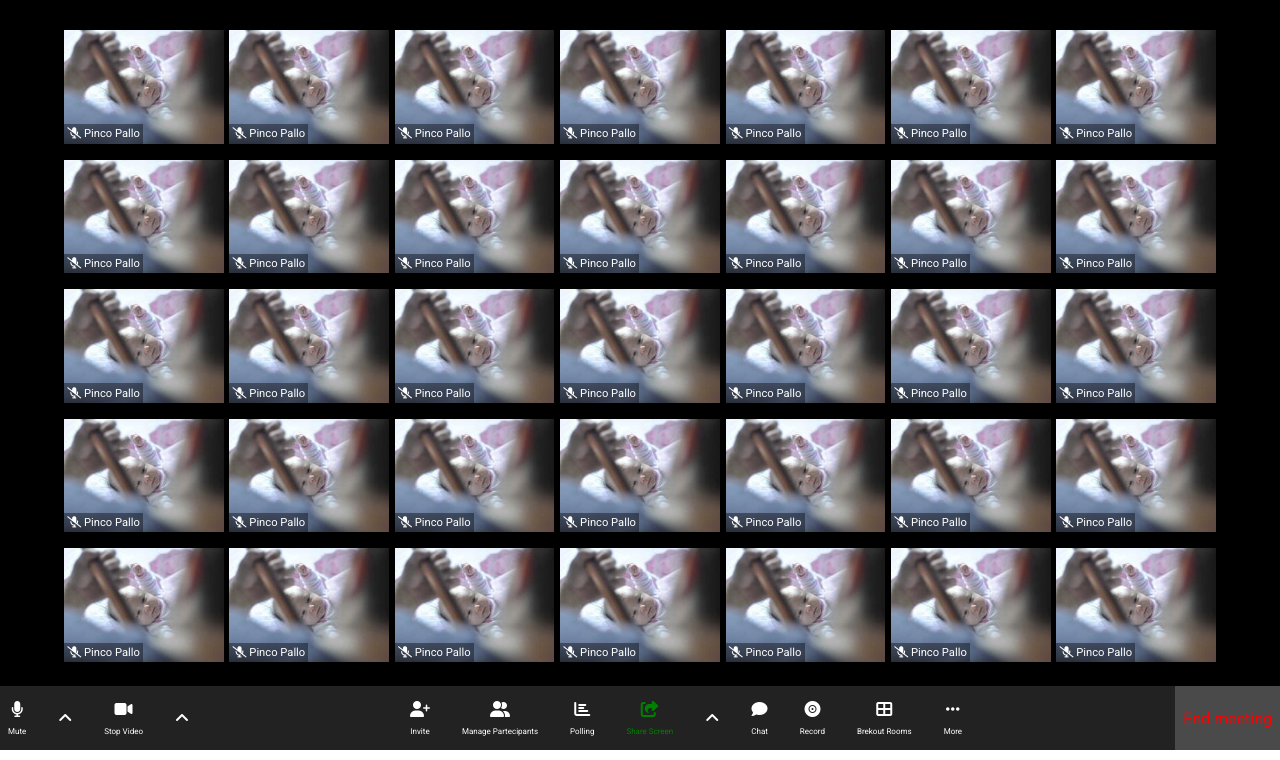
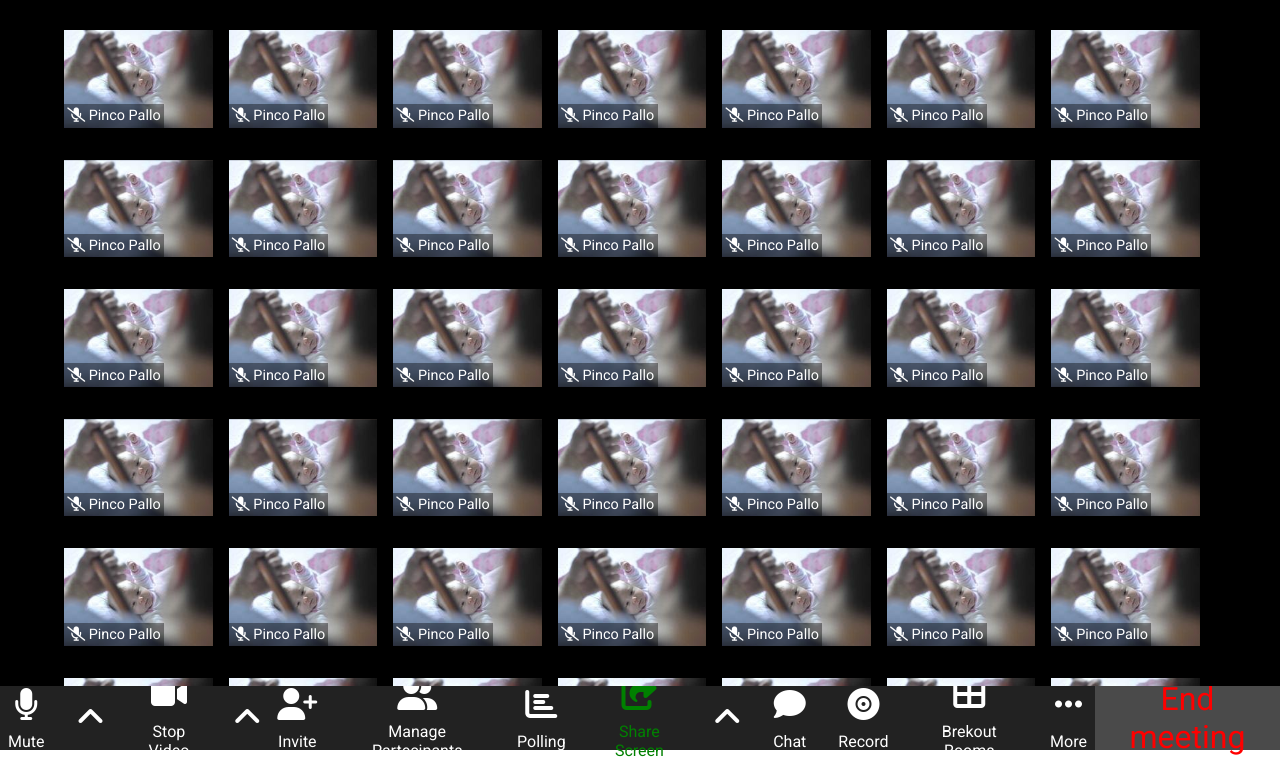
Before and after one commit to AndreazzaRiccardo/html-css-zoom, a plain HTML site: page index.html in a window 1280 px wide. Shown: the part 50-810 px from the top of the page. Drawn offline with Linux system fonts and the light colour scheme; a web font is replaced by a local one.

Commit message:
fix: some errors

```diff
--- a/css/style.css
+++ b/css/style.css
@@ -26,6 +26,11 @@
         font-family: "Roboto", sans-serif;
     }
 
+    a {
+        color: inherit;
+        text-decoration: none;
+    }
+
 /* HEADER */
 
     header {
@@ -36,6 +41,7 @@
         justify-content: flex-end;
         padding: 1rem;
         align-items: center;
+        font-size: 1.5rem;
     }
 
     header div {
@@ -54,29 +60,29 @@
         width: 95%;
         height: 87vh;
         margin: 0 auto;
-        overflow: auto;
-        justify-content: space-between;
+        gap: 1rem;
         padding: 2rem 2rem 1rem;
+        overflow-y: auto;
     }
 
     .video-card {
         background-image: url(../img/1066-246x146.jpg);
-        width: calc(97% / 7);
-        background-repeat: no-repeat;
+        width: calc(100% / 7 - 1rem);
+        height: calc(100% / 5 - 2rem);
         background-size: cover;
         background-position: center;
         margin: 0.5rem 0;
         position: relative;
     }
 
-    .video-container span {
+    .video-container a {
         background-color: rgba(0,0,0, 0.4);
         color: white;
         position: absolute;
         bottom: 0;
         left: 0;
         padding: 0.2rem;
-        font-size: 0.7rem;
+        font-size: 0.9rem;
     }
 
 
@@ -88,10 +94,11 @@
         color: white;
         display: flex;
         justify-content: space-between;
+        font-size: 2rem;
     }
 
     nav p {
-        font-size: 0.5rem;
+        font-size: 1rem;
         margin-top: 0.5rem;
     }
 
--- a/index.html
+++ b/index.html
@@ -24,9 +24,9 @@
         <header>
 
             <div>
-                <i class="fa-solid fa-table-cells"></i> Speaker View
+                <a href=""><i class="fa-solid fa-table-cells"></i> Speaker View</a>
             </div>
-            <div><i class="fa-solid fa-maximize"></i></div>
+            <div><a href=""><i class="fa-solid fa-maximize"></i></a></div>
 
         </header>
 
@@ -36,110 +36,155 @@
             <div class="video-container">
 
                 <div class="video-card">
-                    <span><i class="fa-solid fa-microphone-slash"></i> Pinco Pallo</span>
+                    <a href=""><i class="fa-solid fa-microphone-slash"></i> Pinco Pallo</a>
                 </div>
                 <div class="video-card">
-                    <span><i class="fa-solid fa-microphone-slash"></i> Pinco Pallo</span>
+                    <a href=""><i class="fa-solid fa-microphone-slash"></i> Pinco Pallo</a>
                 </div>
                 <div class="video-card">
-                    <span><i class="fa-solid fa-microphone-slash"></i> Pinco Pallo</span>
+                    <a href=""><i class="fa-solid fa-microphone-slash"></i> Pinco Pallo</a>
                 </div>
                 <div class="video-card">
-                    <span><i class="fa-solid fa-microphone-slash"></i> Pinco Pallo</span>
+                    <a href=""><i class="fa-solid fa-microphone-slash"></i> Pinco Pallo</a>
                 </div>
                 <div class="video-card">
-                    <span><i class="fa-solid fa-microphone-slash"></i> Pinco Pallo</span>
+                    <a href=""><i class="fa-solid fa-microphone-slash"></i> Pinco Pallo</a>
                 </div>
                 <div class="video-card">
-                    <span><i class="fa-solid fa-microphone-slash"></i> Pinco Pallo</span>
+                    <a href=""><i class="fa-solid fa-microphone-slash"></i> Pinco Pallo</a>
                 </div>
                 <div class="video-card">
-                    <span><i class="fa-solid fa-microphone-slash"></i> Pinco Pallo</span>
+                    <a href=""><i class="fa-solid fa-microphone-slash"></i> Pinco Pallo</a>
                 </div>
                 <div class="video-card">
-                    <span><i class="fa-solid fa-microphone-slash"></i> Pinco Pallo</span>
+                    <a href=""><i class="fa-solid fa-microphone-slash"></i> Pinco Pallo</a>
                 </div>
                 <div class="video-card">
-                    <span><i class="fa-solid fa-microphone-slash"></i> Pinco Pallo</span>
+                    <a href=""><i class="fa-solid fa-microphone-slash"></i> Pinco Pallo</a>
                 </div>
                 <div class="video-card">
-                    <span><i class="fa-solid fa-microphone-slash"></i> Pinco Pallo</span>
+                    <a href=""><i class="fa-solid fa-microphone-slash"></i> Pinco Pallo</a>
                 </div>
                 <div class="video-card">
-                    <span><i class="fa-solid fa-microphone-slash"></i> Pinco Pallo</span>
+                    <a href=""><i class="fa-solid fa-microphone-slash"></i> Pinco Pallo</a>
                 </div>
                 <div class="video-card">
-                    <span><i class="fa-solid fa-microphone-slash"></i> Pinco Pallo</span>
+                    <a href=""><i class="fa-solid fa-microphone-slash"></i> Pinco Pallo</a>
                 </div>
                 <div class="video-card">
-                    <span><i class="fa-solid fa-microphone-slash"></i> Pinco Pallo</span>
+                    <a href=""><i class="fa-solid fa-microphone-slash"></i> Pinco Pallo</a>
                 </div>
                 <div class="video-card">
-                    <span><i class="fa-solid fa-microphone-slash"></i> Pinco Pallo</span>
+                    <a href=""><i class="fa-solid fa-microphone-slash"></i> Pinco Pallo</a>
                 </div>
                 <div class="video-card">
-                    <span><i class="fa-solid fa-microphone-slash"></i> Pinco Pallo</span>
+                    <a href=""><i class="fa-solid fa-microphone-slash"></i> Pinco Pallo</a>
                 </div>
                 <div class="video-card">
-                    <span><i class="fa-solid fa-microphone-slash"></i> Pinco Pallo</span>
+                    <a href=""><i class="fa-solid fa-microphone-slash"></i> Pinco Pallo</a>
                 </div>
                 <div class="video-card">
-                    <span><i class="fa-solid fa-microphone-slash"></i> Pinco Pallo</span>
+                    <a href=""><i class="fa-solid fa-microphone-slash"></i> Pinco Pallo</a>
                 </div>
                 <div class="video-card">
-                    <span><i class="fa-solid fa-microphone-slash"></i> Pinco Pallo</span>
+                    <a href=""><i class="fa-solid fa-microphone-slash"></i> Pinco Pallo</a>
                 </div>
                 <div class="video-card">
-                    <span><i class="fa-solid fa-microphone-slash"></i> Pinco Pallo</span>
+                    <a href=""><i class="fa-solid fa-microphone-slash"></i> Pinco Pallo</a>
                 </div>
                 <div class="video-card">
-                    <span><i class="fa-solid fa-microphone-slash"></i> Pinco Pallo</span>
+                    <a href=""><i class="fa-solid fa-microphone-slash"></i> Pinco Pallo</a>
                 </div>
                 <div class="video-card">
-                    <span><i class="fa-solid fa-microphone-slash"></i> Pinco Pallo</span>
+                    <a href=""><i class="fa-solid fa-microphone-slash"></i> Pinco Pallo</a>
                 </div>
                 <div class="video-card">
-                    <span><i class="fa-solid fa-microphone-slash"></i> Pinco Pallo</span>
+                    <a href=""><i class="fa-solid fa-microphone-slash"></i> Pinco Pallo</a>
                 </div>
                 <div class="video-card">
-                    <span><i class="fa-solid fa-microphone-slash"></i> Pinco Pallo</span>
+                    <a href=""><i class="fa-solid fa-microphone-slash"></i> Pinco Pallo</a>
                 </div>
                 <div class="video-card">
-                    <span><i class="fa-solid fa-microphone-slash"></i> Pinco Pallo</span>
+                    <a href=""><i class="fa-solid fa-microphone-slash"></i> Pinco Pallo</a>
                 </div>
                 <div class="video-card">
-                    <span><i class="fa-solid fa-microphone-slash"></i> Pinco Pallo</span>
+                    <a href=""><i class="fa-solid fa-microphone-slash"></i> Pinco Pallo</a>
                 </div>
                 <div class="video-card">
-                    <span><i class="fa-solid fa-microphone-slash"></i> Pinco Pallo</span>
+                    <a href=""><i class="fa-solid fa-microphone-slash"></i> Pinco Pallo</a>
                 </div>
                 <div class="video-card">
-                    <span><i class="fa-solid fa-microphone-slash"></i> Pinco Pallo</span>
+                    <a href=""><i class="fa-solid fa-microphone-slash"></i> Pinco Pallo</a>
                 </div>
                 <div class="video-card">
-                    <span><i class="fa-solid fa-microphone-slash"></i> Pinco Pallo</span>
+                    <a href=""><i class="fa-solid fa-microphone-slash"></i> Pinco Pallo</a>
                 </div>
                 <div class="video-card">
-                    <span><i class="fa-solid fa-microphone-slash"></i> Pinco Pallo</span>
+                    <a href=""><i class="fa-solid fa-microphone-slash"></i> Pinco Pallo</a>
                 </div>
                 <div class="video-card">
-                    <span><i class="fa-solid fa-microphone-slash"></i> Pinco Pallo</span>
+                    <a href=""><i class="fa-solid fa-microphone-slash"></i> Pinco Pallo</a>
                 </div>
                 <div class="video-card">
-                    <span><i class="fa-solid fa-microphone-slash"></i> Pinco Pallo</span>
+                    <a href=""><i class="fa-solid fa-microphone-slash"></i> Pinco Pallo</a>
                 </div>
                 <div class="video-card">
-                    <span><i class="fa-solid fa-microphone-slash"></i> Pinco Pallo</span>
+                    <a href=""><i class="fa-solid fa-microphone-slash"></i> Pinco Pallo</a>
                 </div>
                 <div class="video-card">
-                    <span><i class="fa-solid fa-microphone-slash"></i> Pinco Pallo</span>
+                    <a href=""><i class="fa-solid fa-microphone-slash"></i> Pinco Pallo</a>
                 </div>
                 <div class="video-card">
-                    <span><i class="fa-solid fa-microphone-slash"></i> Pinco Pallo</span>
+                    <a href=""><i class="fa-solid fa-microphone-slash"></i> Pinco Pallo</a>
                 </div>
                 <div class="video-card">
-                    <span><i class="fa-solid fa-microphone-slash"></i> Pinco Pallo</span>
+                    <a href=""><i class="fa-solid fa-microphone-slash"></i> Pinco Pallo</a>
                 </div>
+                <div class="video-card">
+                    <a href=""><i class="fa-solid fa-microphone-slash"></i> Pinco Pallo</a>
+                </div>
+                <div class="video-card">
+                    <a href=""><i class="fa-solid fa-microphone-slash"></i> Pinco Pallo</a>
+                </div>
+                <div class="video-card">
+                    <a href=""><i class="fa-solid fa-microphone-slash"></i> Pinco Pallo</a>
+                </div>
+                <div class="video-card">
+                    <a href=""><i class="fa-solid fa-microphone-slash"></i> Pinco Pallo</a>
+                </div>
+                <div class="video-card">
+                    <a href=""><i class="fa-solid fa-microphone-slash"></i> Pinco Pallo</a>
+                </div>
+                <div class="video-card">
+                    <a href=""><i class="fa-solid fa-microphone-slash"></i> Pinco Pallo</a>
+                </div>
+                <div class="video-card">
+                    <a href=""><i class="fa-solid fa-microphone-slash"></i> Pinco Pallo</a>
+                </div>
+                <div class="video-card">
+                    <a href=""><i class="fa-solid fa-microphone-slash"></i> Pinco Pallo</a>
+                </div>
+                <div class="video-card">
+                    <a href=""><i class="fa-solid fa-microphone-slash"></i> Pinco Pallo</a>
+                </div>
+                <div class="video-card">
+                    <a href=""><i class="fa-solid fa-microphone-slash"></i> Pinco Pallo</a>
+                </div>
+                <div class="video-card">
+                    <a href=""><i class="fa-solid fa-microphone-slash"></i> Pinco Pallo</a>
+                </div>
+                <div class="video-card">
+                    <a href=""><i class="fa-solid fa-microphone-slash"></i> Pinco Pallo</a>
+                </div>
+                <div class="video-card">
+                    <a href=""><i class="fa-solid fa-microphone-slash"></i> Pinco Pallo</a>
+                </div>
+                <div class="video-card">
+                    <a href=""><i class="fa-solid fa-microphone-slash"></i> Pinco Pallo</a>
+                </div>
+
+
+
 
             </div>
 
@@ -149,56 +194,71 @@
         <footer>
 
             <nav class="audio-video">
+
                 <div>
-                    <i class="fa-solid fa-microphone"></i>
-                    <p>Mute</p>
+                    <a href=""><i class="fa-solid fa-microphone"></i>
+                    <p>Mute</p></a>
                 </div>
-                <div><i class="fa-solid fa-angle-up"></i></div>
+
                 <div>
-                    <i class="fa-solid fa-video"></i>
-                    <p>Stop Video</p>
+                    <a href=""><i class="fa-solid fa-angle-up"></i></a>
                 </div>
-                <div><i class="fa-solid fa-angle-up"></i></div>
+
+                <div>
+                    <a href=""><i class="fa-solid fa-video"></i><p>Stop Video</p></a>
+                </div>
+
+                <div><a href=""><i class="fa-solid fa-angle-up"></i></a></div>
             </nav>
 
             <nav class="chat">
+
                 <div>
-                    <i class="fa-solid fa-user-plus"></i>
-                    <p>Invite</p>
+                    <a href=""><i class="fa-solid fa-user-plus"></i>
+                    <p>Invite</p></a>
                 </div>
+
                 <div>
-                    <i class="fa-solid fa-user-group"></i>
-                    <p>Manage Partecipants</p>
+                    <a href=""><i class="fa-solid fa-user-group"></i>
+                    <p>Manage Partecipants</p></a>
                 </div>
+
                 <div>
-                    <i class="fa-sharp fa-solid fa-chart-bar"></i>
-                    <p>Polling</p>
+                    <a href=""><i class="fa-sharp fa-solid fa-chart-bar"></i>
+                    <p>Polling</p></a>
                 </div>
+
                 <div class="green">
-                    <i class="fa-solid fa-share-from-square"></i>
-                    <p>Share Screen</p>
+                    <a href=""><i class="fa-solid fa-share-from-square"></i>
+                    <p>Share Screen</p></a>
                 </div>
-                <div><i class="fa-solid fa-angle-up"></i></div>
+
+                <div><a href=""><i class="fa-solid fa-angle-up"></i></a></div>
+
                 <div>
-                    <i class="fa-solid fa-comment"></i>
-                    <p>Chat</p>
+                    <a href=""><i class="fa-solid fa-comment"></i>
+                    <p>Chat</p></a>
                 </div>
+
                 <div>
-                    <i class="fa-solid fa-record-vinyl"></i>
-                    <p>Record</p>
+                    <a href=""><i class="fa-solid fa-record-vinyl"></i>
+                    <p>Record</p></a>
                 </div>
+
                 <div>
-                    <i class="fa-solid fa-table-cells-large"></i>
-                    <p>Brekout Rooms</p>
+                    <a href=""><i class="fa-solid fa-table-cells-large"></i>
+                    <p>Brekout Rooms</p></a>
                 </div>
+
                 <div>
-                    <i class="fa-solid fa-ellipsis"></i>
-                    <p>More</p>
+                    <a href=""><i class="fa-solid fa-ellipsis"></i>
+                    <p>More</p></a>
                 </div>
+
             </nav>
 
             <nav class="end-meet">
-                <div>End meeting</div>
+                <div><a href="">End meeting</a></div>
             </nav>
 
 
```
